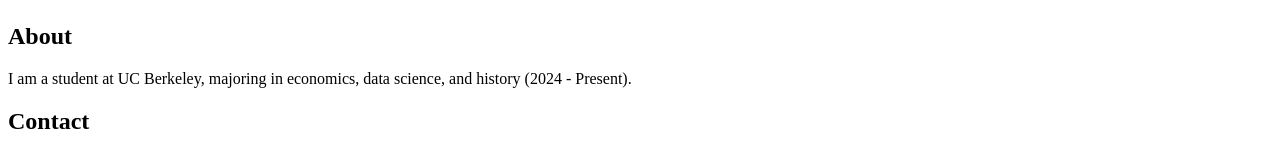
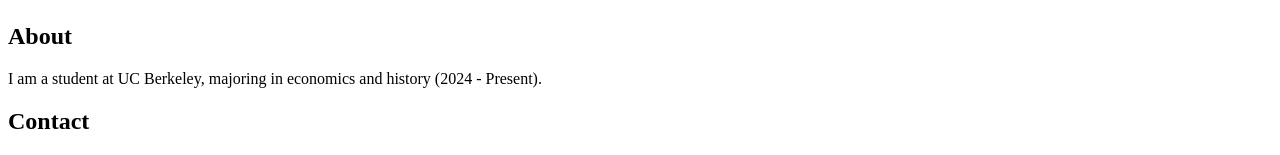
Before and after one commit to Aywa501/aywa501.github.io, a plain HTML site: page index.html in a window 1280 px wide. Shown: the part 164-319 px from the top of the page. Drawn offline with Linux system fonts and the light colour scheme.

Commit message:
Remove data science mention from about section

```diff
--- a/index.html
+++ b/index.html
@@ -14,7 +14,7 @@
     <div>
         <section id="about">
             <h2>About</h2>
-            <p>I am a student at UC Berkeley, majoring in economics, data science, and history (2024 - Present).</p>
+            <p>I am a student at UC Berkeley, majoring in economics and history (2024 - Present).</p>
         </section>
 
         <section id="contact">
```
